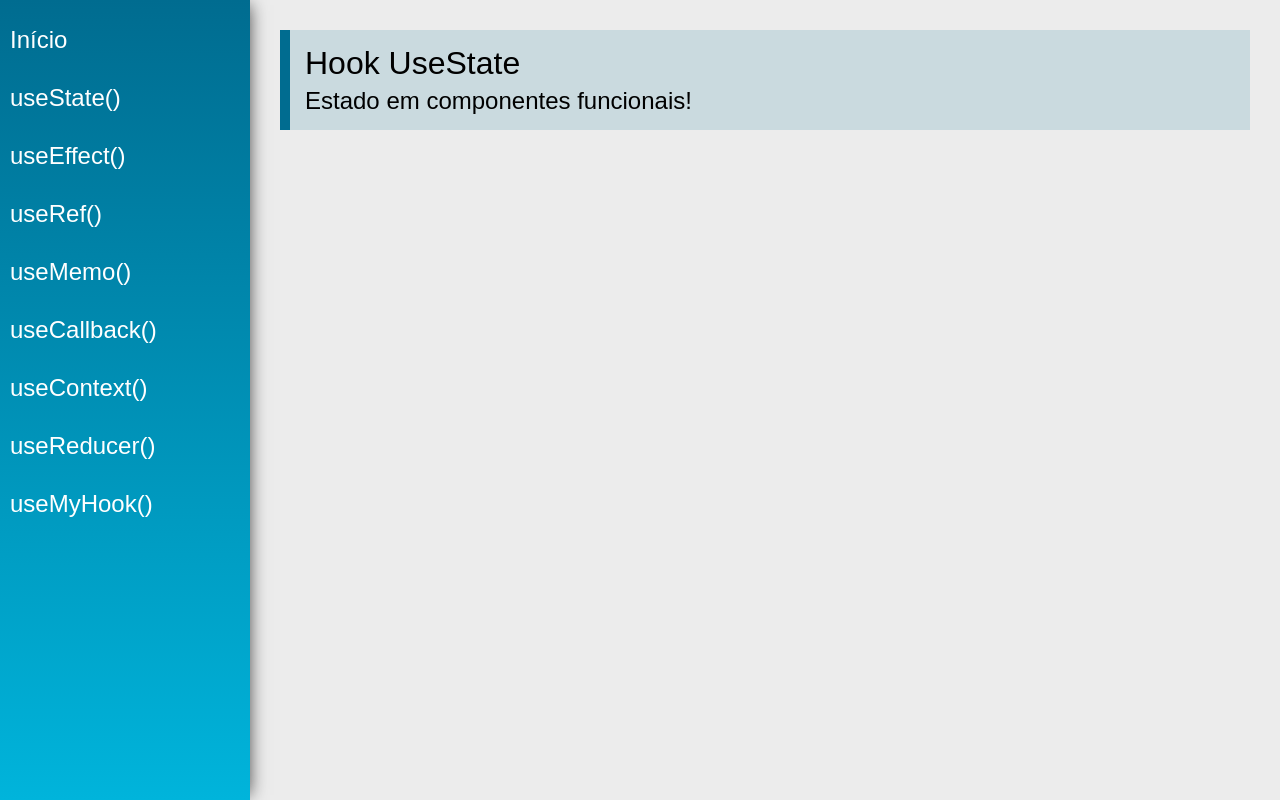
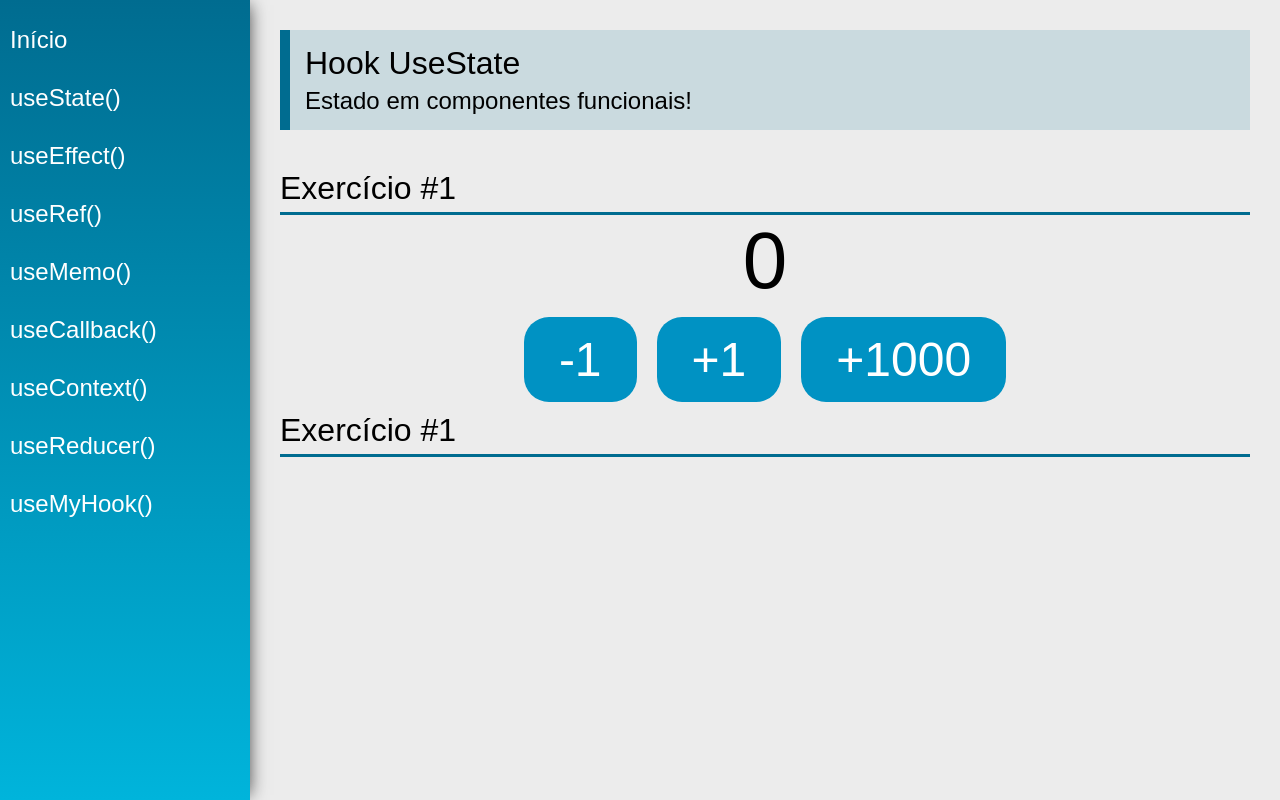
Before and after one commit to joao-calado/hooks, a React (Create React App) app: page /useState in a window 1280 px wide. Built offline with nearby package versions, Linux system fonts and the light colour scheme.

Commit message:
useState #01.

```diff
--- a/src/views/examples/UseState.jsx
+++ b/src/views/examples/UseState.jsx
@@ -1,5 +1,6 @@
 import React, { useState } from 'react'
 import PageTitle from '../../components/layout/PageTitle'
+import SectionTitle from '../../components/layout/SectionTitle'
 
 const UseState = (props) => {
 
@@ -11,7 +12,20 @@
                 title="Hook UseState"
                 subtitle="Estado em componentes funcionais!"
             />
+            <SectionTitle title="Exercício #1" />
+            <div className="center">
+                <span className="text">{count}</span>
+                <div>
+                    <button className="btn"
+                        onClick={() => setCount(count - 1)}>-1</button>
+                    <button className="btn"
+                        onClick={() => setCount(count + 1)}>+1</button>
+                    <button className="btn"
+                        onClick={() => setCount(currect => currect + 1000)}>+1000</button>
+                </div>
+            </div>
 
+            <SectionTitle title="Exercício #1" />
         </div>
     )
 }
```
